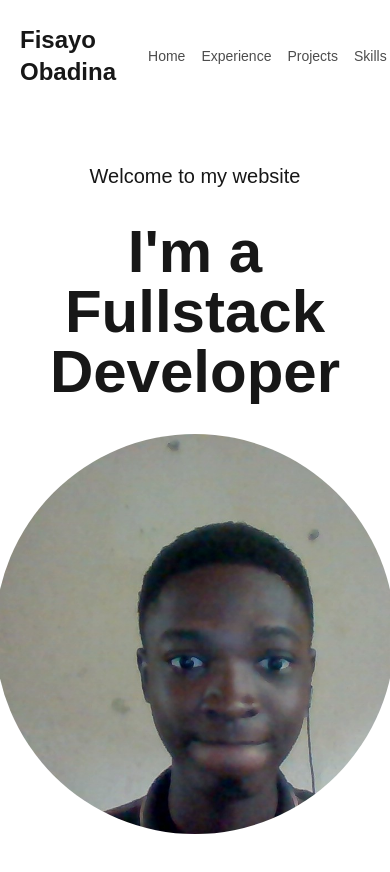
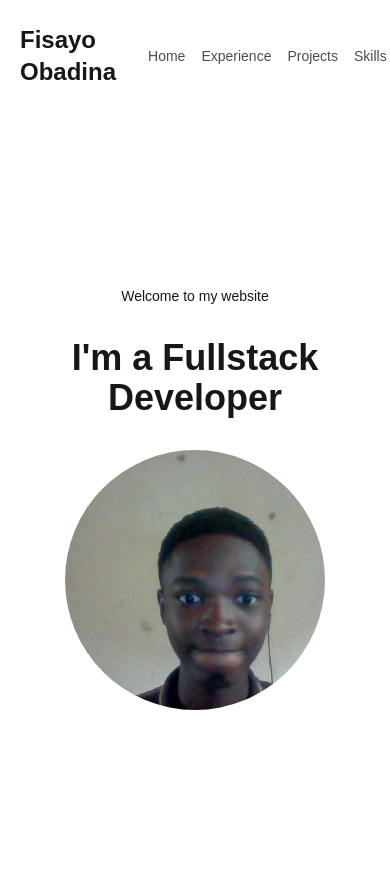
Before and after one commit to fisayo-dev/my-portfolio, a Next.js app: page / in a window 390 px wide. Shown: the top 872 px of the page. Built offline with nearby package versions, Linux system fonts and the light colour scheme; a web font is replaced by a local one.

Commit message:
style: add repsonsiveness to component

```diff
--- a/components/Landing.tsx
+++ b/components/Landing.tsx
@@ -6,9 +6,9 @@ const Landing = () => {
     <div className='app-container'>
         <div className="grid place-content-center text-center h-[80vh]">
             <div className='grid gap-8'>
-                <span className='text-xl'>Welcome to my website</span>
-                <h2 className="text-6xl font-bold">I'm a Fullstack Developer</h2>
-                <div className='mx-auto h-[400px] w-[400px] rounded-full' style={{backgroundImage:  `url("pictures/Fisayo.jpg")`, backgroundPosition: `center`, backgroundSize:`cover`}}/>
+                <span className='text-sm lg:text-xl'>Welcome to my website</span>
+                <h2 className="text-4xl lg:text-6xl font-bold">I'm a Fullstack Developer</h2>
+                <div className='mx-auto h-[260px] w-[260px] md:h-[340px] md:w-[340px] rounded-full' style={{backgroundImage:  `url("pictures/Fisayo.jpg")`, backgroundPosition: `center`, backgroundSize:`cover`}}/>
             </div>
         </div>
     </div>
```
